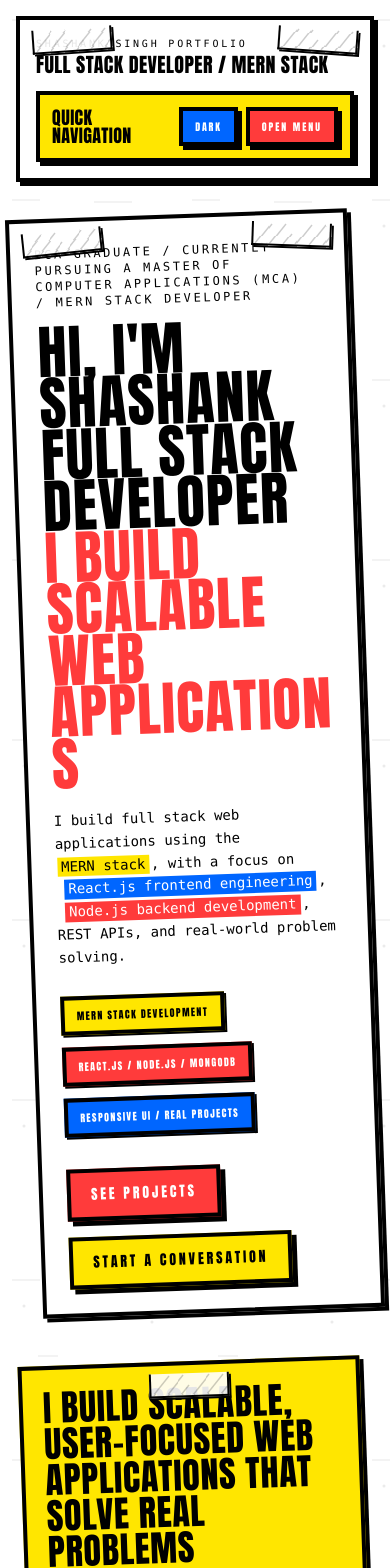
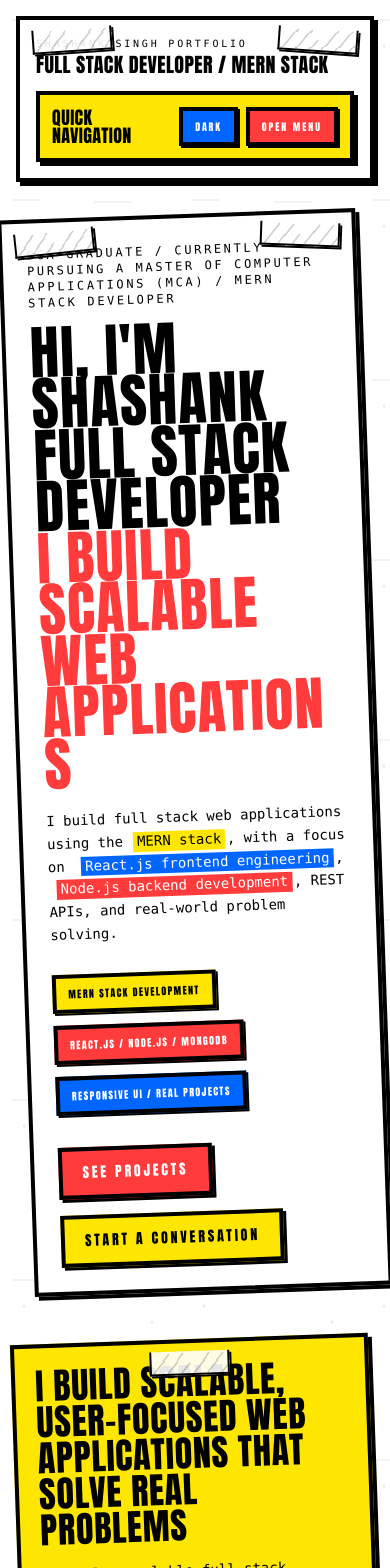
Before and after one commit to shashank-ssr/Personal-Portfolio, a React (Vite) app: page / in a window 390 px wide. Shown: the top 1568 px of the page. Built offline with nearby package versions, Linux system fonts and the light colour scheme.

Commit message:
Responsive.1 Commit on Portfolio

```diff
--- a/src/App.jsx
+++ b/src/App.jsx
@@ -114,7 +114,8 @@ export default function App() {
       <CustomCursor />
 
       <div className="paper-texture min-h-screen w-full overflow-x-hidden text-black transition-colors duration-300">
-        <div className="mx-auto w-full max-w-7xl px-4 pb-20 pt-4 sm:px-6 lg:px-8">
+        <div className="mx-auto w-full max-w-full overflow-x-hidden px-4 sm:px-6 md:px-8">
+          <div className="mx-auto w-full max-w-7xl pb-20 pt-4">
           <motion.header
             className="brutal-card relative z-40 mb-6 w-full overflow-x-clip bg-white px-4 py-4 md:sticky md:top-4 md:mb-8"
             initial={{ y: -18, opacity: 0 }}
@@ -140,7 +141,7 @@ export default function App() {
                   onClick={() => scrollToSection(item.id)}
                   whileHover={{ scale: 1.05, rotate: 1 }}
                   whileTap={{ scale: 0.97, y: 2 }}
-                    className="border-4 border-black bg-[#ffe600] px-3 py-2 font-display text-xs uppercase tracking-[0.18em] shadow-[4px_4px_0_#000] transition-transform"
+                  className="border-4 border-black bg-[#ffe600] px-3 py-2 font-display text-xs uppercase tracking-[0.18em] shadow-[2px_2px_0_#000] transition-transform sm:shadow-[4px_4px_0_#000]"
                 >
                   {item.label}
                 </motion.button>
@@ -153,7 +154,7 @@ export default function App() {
                   onClick={() => setIsDark((value) => !value)}
                   whileHover={{ scale: 1.05, rotate: -1 }}
                   whileTap={{ scale: 0.97, y: 2 }}
-                  className="border-4 border-black bg-[#0066ff] px-4 py-2 font-display text-xs uppercase tracking-[0.18em] text-white shadow-[4px_4px_0_#000]"
+                  className="border-4 border-black bg-[#0066ff] px-4 py-2 font-display text-xs uppercase tracking-[0.18em] text-white shadow-[2px_2px_0_#000] sm:shadow-[4px_4px_0_#000]"
                   aria-pressed={isDark}
                 >
                   {isDark ? "Light Mode" : "Dark Mode"}
@@ -174,7 +175,7 @@ export default function App() {
                       onClick={() => setIsDark((value) => !value)}
                       whileHover={{ scale: 1.04, rotate: -1 }}
                       whileTap={{ scale: 0.97, y: 2 }}
-                      className="border-4 border-black bg-[#0066ff] px-3 py-2 font-display text-[10px] uppercase tracking-[0.18em] text-white shadow-[4px_4px_0_#000]"
+                      className="border-4 border-black bg-[#0066ff] px-3 py-2 font-display text-[10px] uppercase tracking-[0.18em] text-white shadow-[2px_2px_0_#000] sm:shadow-[4px_4px_0_#000]"
                       aria-pressed={isDark}
                     >
                       {isDark ? "Light" : "Dark"}
@@ -185,7 +186,7 @@ export default function App() {
                       onClick={() => setIsMobileMenuOpen((value) => !value)}
                       whileHover={{ scale: 1.04, rotate: 1 }}
                       whileTap={{ scale: 0.97, y: 2 }}
-                      className="border-4 border-black bg-[#ff3b3b] px-3 py-2 font-display text-[10px] uppercase tracking-[0.2em] text-white shadow-[4px_4px_0_#000]"
+                      className="border-4 border-black bg-[#ff3b3b] px-3 py-2 font-display text-[10px] uppercase tracking-[0.2em] text-white shadow-[2px_2px_0_#000] sm:shadow-[4px_4px_0_#000]"
                       aria-label={isMobileMenuOpen ? "Close navigation menu" : "Open navigation menu"}
                       aria-controls="mobile-notice-menu"
                       aria-expanded={isMobileMenuOpen}
@@ -243,8 +244,8 @@ export default function App() {
             </div>
           </motion.header>
 
-          <main className="w-full min-w-0 space-y-18">
-            <section id="hero" className="scroll-mt-20 relative grid w-full min-w-0 gap-8 px-2 pb-6 pt-2 sm:px-0 md:scroll-mt-28 md:pt-4 lg:grid-cols-[minmax(0,1.15fr)_minmax(0,0.85fr)] lg:items-start">
+          <main className="w-full max-w-full min-w-0 space-y-18">
+            <section id="hero" className="scroll-mt-20 relative grid w-full min-w-0 gap-8 pb-6 pt-2 md:scroll-mt-28 md:pt-4 lg:grid-cols-[minmax(0,1.15fr)_minmax(0,0.85fr)] lg:items-start">
               <div className="absolute inset-0 hidden xl:block">
                 {floatingNotes.map((note) => (
                   <motion.div
@@ -295,7 +296,7 @@ export default function App() {
                   onClick={() => scrollToSection("projects")}
                   whileHover={{ scale: 1.05, rotate: 1 }}
                   whileTap={{ scale: 0.97, y: 2 }}
-                    className="border-4 border-black bg-[#ff3b3b] px-5 py-3 font-display text-sm uppercase tracking-[0.2em] text-white shadow-[5px_5px_0_#000]"
+                  className="border-4 border-black bg-[#ff3b3b] px-5 py-3 font-display text-sm uppercase tracking-[0.2em] text-white shadow-[3px_3px_0_#000] sm:shadow-[5px_5px_0_#000]"
                 >
                   See Projects
                 </motion.button>
@@ -304,7 +305,7 @@ export default function App() {
                     onClick={handleEmailStart}
                     whileHover={{ scale: 1.05, rotate: -1 }}
                     whileTap={{ scale: 0.97, y: 2 }}
-                    className="border-4 border-black bg-[#ffe600] px-5 py-3 font-display text-sm uppercase tracking-[0.2em] shadow-[5px_5px_0_#000]"
+                    className="border-4 border-black bg-[#ffe600] px-5 py-3 font-display text-sm uppercase tracking-[0.2em] shadow-[3px_3px_0_#000] sm:shadow-[5px_5px_0_#000]"
                   >
                     Start A Conversation
                   </motion.a>
@@ -385,7 +386,7 @@ export default function App() {
               </div>
             </section>
 
-            <motion.section id="about" {...revealProps} className="scroll-mt-28 min-w-0 space-y-6 px-2 sm:px-0">
+            <motion.section id="about" {...revealProps} className="scroll-mt-28 min-w-0 space-y-6">
               <SectionTitle
                 kicker="Notebook Bio"
                 title="About"
@@ -466,13 +467,13 @@ export default function App() {
               </div>
             </motion.section>
 
-            <motion.section id="skills" {...revealProps} className="scroll-mt-28 min-w-0 space-y-6 px-2 sm:px-0">
+            <motion.section id="skills" {...revealProps} className="scroll-mt-28 min-w-0 space-y-6">
               <SectionTitle
                 kicker="Sticker Sheet"
                 title="Skills"
                 subtitle="Core technologies, programming languages, tools, and frameworks I use to build responsive full stack applications."
                 accent="yellow"
-                className={`${isDark ? "text-white" : "text-black"} ml-2 sm:ml-0`}
+                className={isDark ? "text-white" : "text-black"}
               />
 
               <div className="grid min-w-0 gap-6 lg:grid-cols-[minmax(0,0.75fr)_minmax(0,1.25fr)]">
@@ -481,7 +482,7 @@ export default function App() {
                   <p className="font-display text-4xl uppercase leading-none">Technical Skill Groups.</p>
                   <div className="mt-5 grid gap-3">
                     {workflowNotes.map((note) => (
-                      <div key={note.title} className="border-4 border-black bg-white px-4 py-3 text-black shadow-[4px_4px_0_#000]">
+                      <div key={note.title} className="border-4 border-black bg-white px-4 py-3 text-black shadow-[2px_2px_0_#000] sm:shadow-[4px_4px_0_#000]">
                         <p className="font-display text-2xl uppercase leading-none">{note.title}</p>
                         <p className="mt-2 font-mono text-sm leading-relaxed">{note.text}</p>
                       </div>
@@ -516,7 +517,7 @@ export default function App() {
                   title="Contact"
                   subtitle="Open to placements, internships, and full stack developer roles. Let&apos;s discuss how I can contribute."
                   accent="red"
-                  className={`${isDark ? "text-white" : "text-black"} ml-2 sm:ml-0`}
+                  className={isDark ? "text-white" : "text-black"}
                 />
                 <div className="mt-6">
                   <ContactNote contactDetails={contactDetails} socialLinks={socialLinks} />
@@ -527,5 +528,6 @@ export default function App() {
           </div>
         </div>
       </div>
+    </div>
   );
 }
--- a/src/components/SectionTitle.jsx
+++ b/src/components/SectionTitle.jsx
@@ -7,7 +7,7 @@ const accentClasses = {
 export default function SectionTitle({ kicker, title, subtitle, accent = "yellow", className = "" }) {
   return (
     <div className={`max-w-3xl min-w-0 ${className}`}>
-      <span className={`inline-flex border-4 border-black px-3 py-2 font-display text-xs uppercase tracking-[0.24em] shadow-[4px_4px_0_#000] ${accentClasses[accent]}`}>
+      <span className={`inline-flex border-4 border-black px-3 py-2 font-display text-xs uppercase tracking-[0.24em] shadow-[2px_2px_0_#000] sm:shadow-[4px_4px_0_#000] ${accentClasses[accent]}`}>
         {kicker}
       </span>
       <h2 className="section-underline mt-4 break-words font-display text-5xl uppercase leading-none sm:text-6xl">{title}</h2>
--- a/src/styles.css
+++ b/src/styles.css
@@ -16,6 +16,15 @@
   *::before,
   *::after {
     box-sizing: border-box;
+    max-width: 100%;
+  }
+
+  img,
+  video,
+  canvas {
+    display: block;
+    max-width: 100%;
+    height: auto;
   }
 
   html {
@@ -28,6 +37,7 @@
   body,
   #root {
     margin: 0;
+    padding: 0;
     min-height: 100%;
     width: 100%;
   }
```
Also changed, not shown: 5 other files (tests, documents, lock files or other folders). Lines whose indentation alone changed are shown as unchanged.
